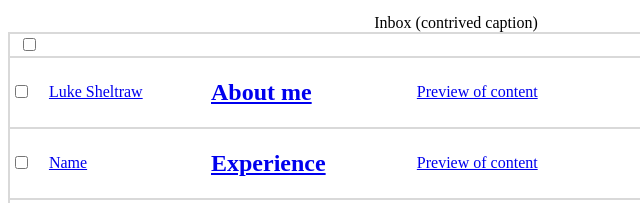
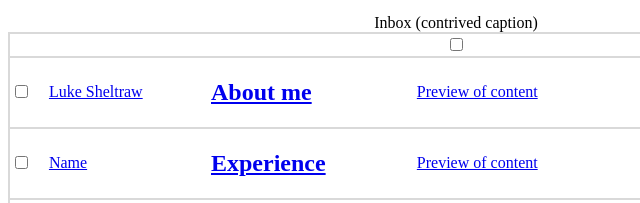
Before and after one commit to Luke-Sheltraw/cse134b-hw2, a plain HTML site: page index.html in a window 1280 px wide. Shown: the part 198-401 px from the top of the page, 0-640 px from the left. Drawn offline with Linux system fonts and the light colour scheme.

Commit message:
fixed colspan on table

```diff
--- a/index.html
+++ b/index.html
@@ -56,7 +56,7 @@
       </colgroup>
       <thead>
         <tr>
-          <th><input type="checkbox" aria-label="Select all" id="select_all" name="select_all"></th>
+          <th colspan="4"><input type="checkbox" aria-label="Select all" id="select_all" name="select_all"></th>
         </tr>
       </thead>
       <tbody>
```
